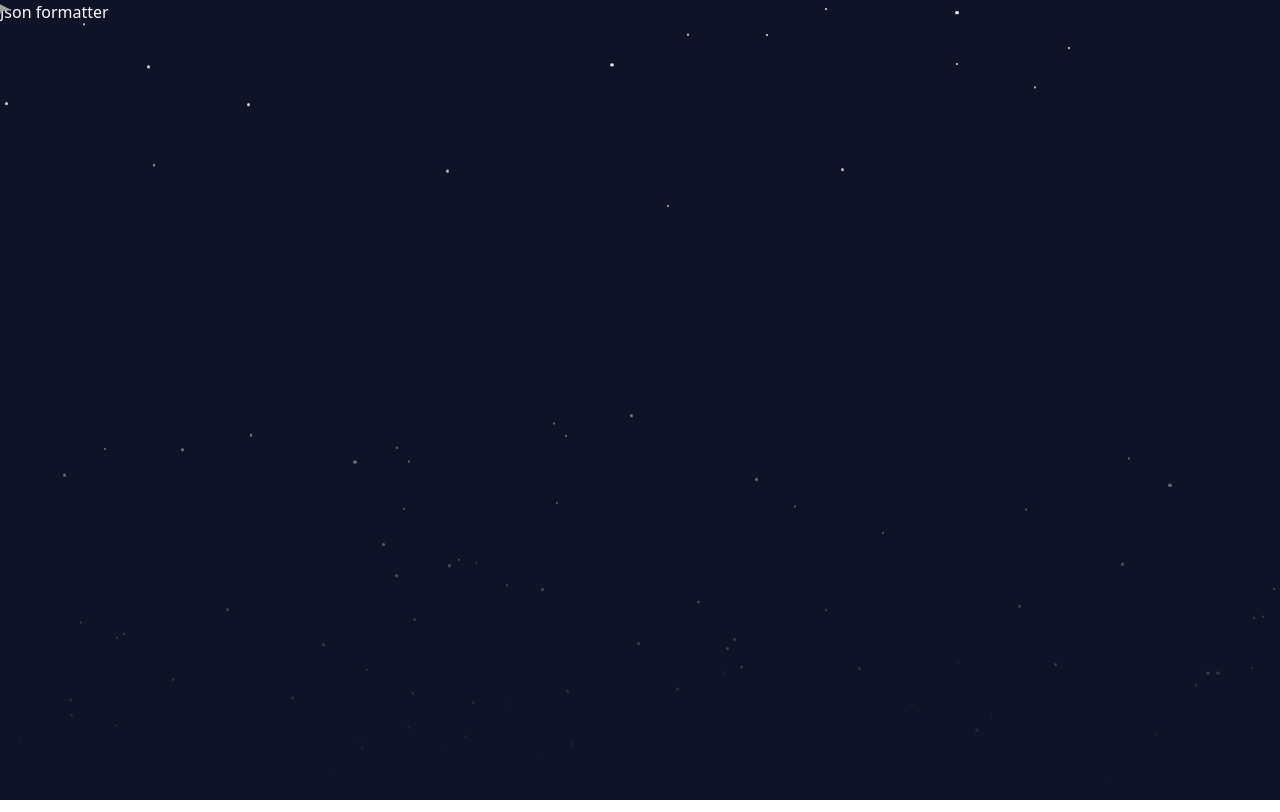
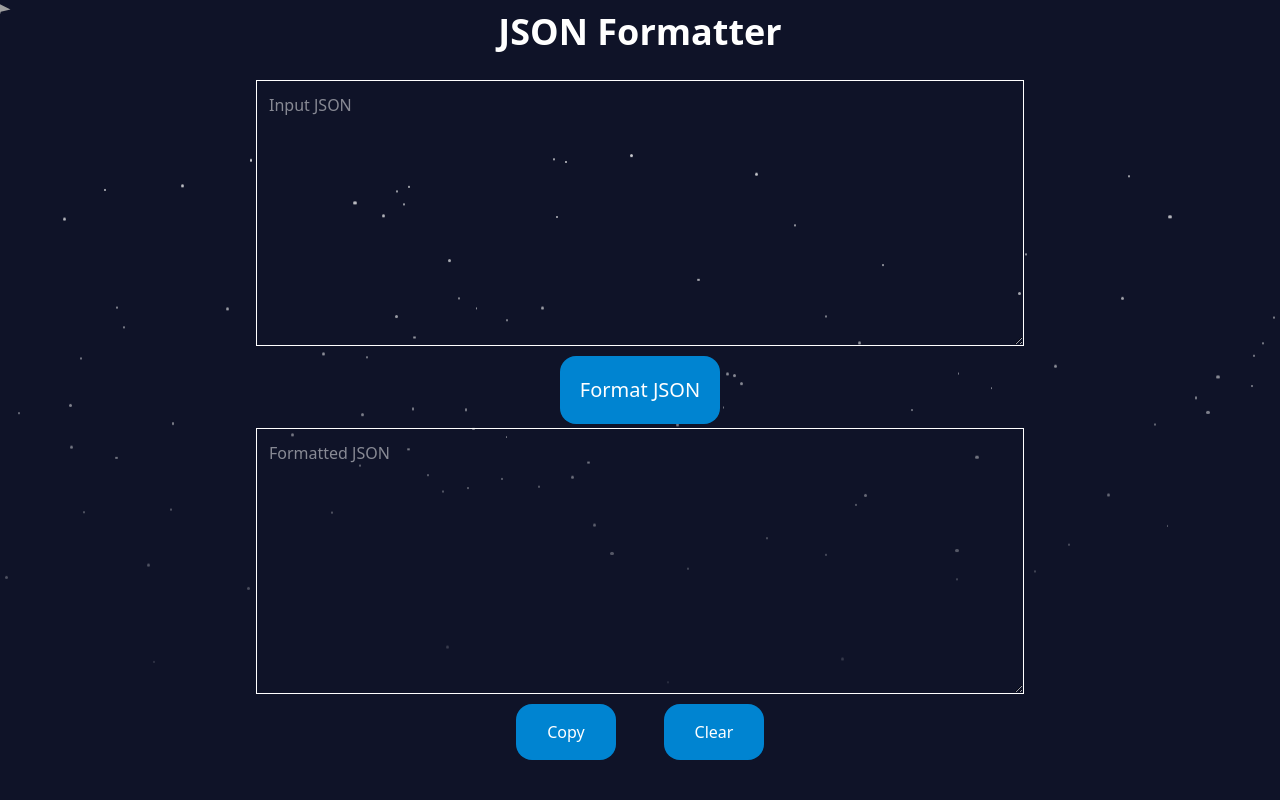
Before and after one commit to Aman-toad/React-Toolkit, a React (Vite) app: page /json-formatter in a window 1280 px wide. Built offline with nearby package versions, Linux system fonts and the light colour scheme.

Commit message:
Enhance JSON Formatter with input handling, formatting, and error management

```diff
--- a/src/pages/Home.jsx
+++ b/src/pages/Home.jsx
@@ -34,7 +34,7 @@ export default function Home() {
         <div className="mt-40 mb-150 w-full ">
           <div className="ml-10 space-x-8 grid grid-cols-1 sm:grid-cols-2 lg:grid-cols-3 gap-4 mr-10">
             {cards.map((card) => (
-              <div className="p-8 bg-black rounded-2xl flex flex-col mb-7 w-full content-start">
+              <div className="p-8 bg-slate-800 rounded-2xl flex flex-col mb-7 w-full content-start">
                 <div className="circles flex gap-2 mb-6">
                   <div className="h-4 w-4 rounded-full bg-red-600"></div>
                   <div className="h-4 w-4 rounded-full bg-yellow-400"></div>
--- a/src/pages/JSONFormatter.jsx
+++ b/src/pages/JSONFormatter.jsx
@@ -1,13 +1,76 @@
-import React from "react";
+import React, { useState } from "react";
 import StarField from "../components/StarBackground";
 
-export default function JsonFormatter(){
-  return(
+export default function JsonFormatter() {
+  const [inputJson, setInputJson] = useState('');
+  const [outputJson, setOutputJson] = useState('');
+  const [error, setError] = useState('')
+  const [btnText, setBtnText] = useState('Copy')
+
+  const handleFormat = () => {
+    try {
+      const parsed = JSON.parse(inputJson);
+      const pretty = JSON.stringify(parsed, null, 2);
+      setOutputJson(pretty);
+      setError('')
+    } catch (error) {
+      setError("Invalid JSON, please fix the formatting");
+      setOutputJson('');
+    }
+  }
+
+  const copyText = () => {
+    if (outputJson === '') setError('No json output !!');
+    else {
+      navigator.clipboard.writeText(outputJson);
+      setBtnText('Copied')
+    }
+  }
+
+  const clearText = () => {
+    if(outputJson === '' && inputJson === '') setError('There is nothing to clear !!');
+    else {
+      setInputJson('');
+      setOutputJson('');
+      setError('');
+      setBtnText('Copy')
+    }
+  }
+
+  return (
     <div className="relative min-h-screen">
-      <StarField/>
+      <StarField />
 
-      <div>
-        Json formatter
+      <h1 className="flex justify-center items-center mt-3 mb-7 font-bold text-4xl">JSON Formatter</h1>
+
+      <div className="grid grid-cols-1 text-center content-center ">
+        {/* input textarea minified */}
+        <div>
+          <textarea value={inputJson} onChange={(e) => setInputJson(e.target.value)} name="jsonInput" rows="10" placeholder="Input JSON" className=" border w-[80%] lg:w-[60%] p-3">
+          </textarea>
+        </div>
+
+        {/* a button  */}
+        <div >
+          <button onClick={handleFormat} className="p-5 m-1 text-xl bg-sky-600 rounded-2xl cursor-none hover:bg-sky-700 ">Format JSON</button>
+        </div>
+
+        {/* display formatted json format */}
+        <div>
+          <textarea readOnly name="displayJson" rows="10" placeholder="Formatted JSON" className="border w-[80%] lg:w-[60%] p-3" value={outputJson}>
+          </textarea>
+        </div>
+
+        {/*Extra features */}
+        <div className="flex justify-center gap-10 ">
+          <button onClick={copyText} className="w-25 p-4 m-1 text-20 bg-sky-600 rounded-2xl cursor-none hover:bg-sky-700 ">{btnText}</button>
+          <button onClick={clearText} className="w-25 m-1 p-4 text-20 bg-sky-600 rounded-2xl cursor-none hover:bg-sky-700 ">Clear</button>
+        </div>
+
+        {/*Error div */}
+        <div>
+          {error && <p className="text-red-500 mt-3 mb-50">{error}</p>}
+        </div>
       </div>
     </div>
   )
```
